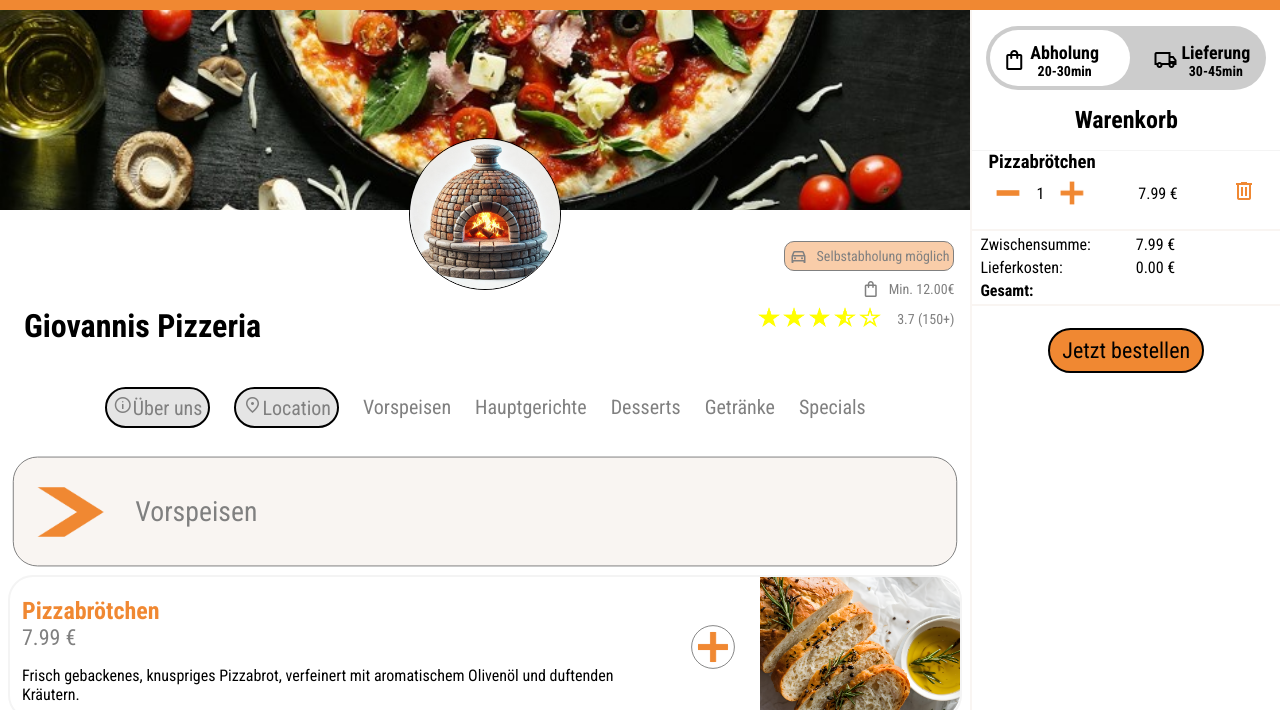
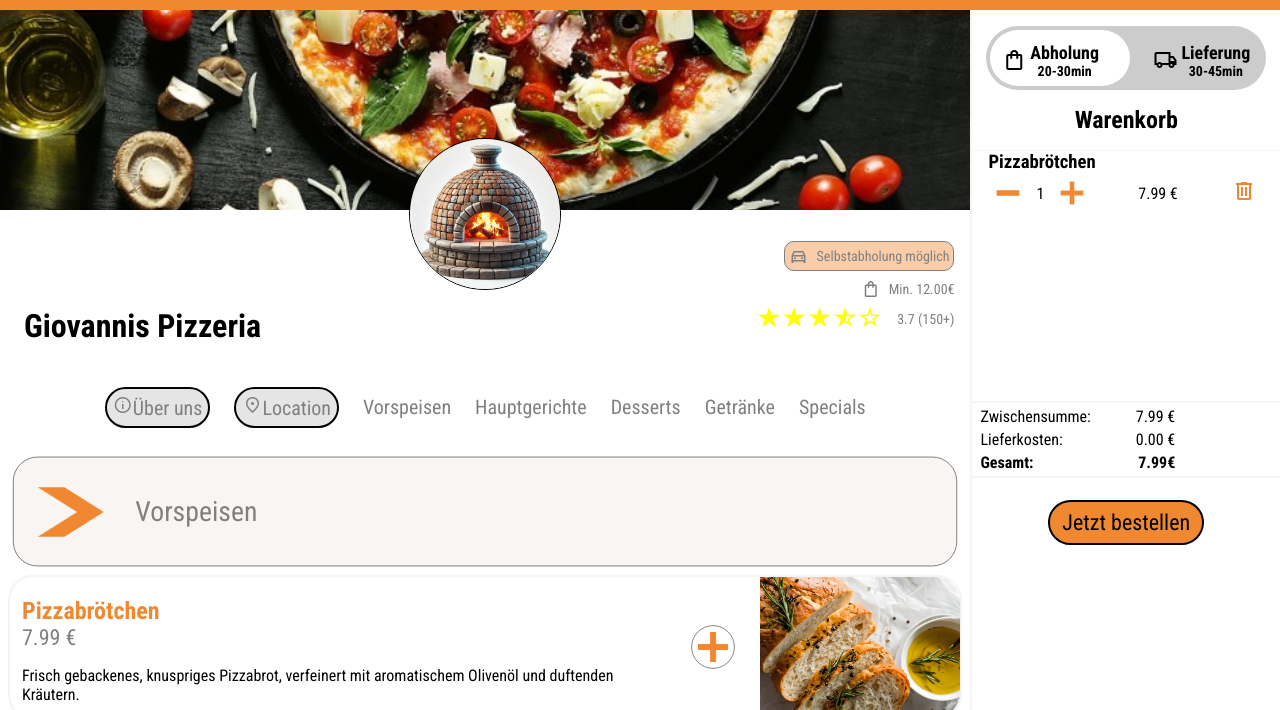
Before and after one commit to MaikeFriz/Food-Order-App, a plain HTML site: page index.html in a window 1280 px wide. Both pictures are taken after a click on the picture 713 px from the left and 736 px from the top of the page. Shown: the part 90-800 px from the top of the page. Drawn offline with nearby package versions, Linux system fonts and the light colour scheme; some icons are missing.

Commit message:
13.12.24 20:00PM

```diff
--- a/script/basket.js
+++ b/script/basket.js
@@ -124,36 +124,43 @@ function templateDisplaySpecials(indexSpecial) {
 }
 
 function renderBasket() {
-    let basket = document.getElementById('display_content_basket');
-    let subtotalDiv = document.getElementById('subtotal');
+    const basket = document.getElementById('display_content_basket');
+    const subtotalDiv = document.getElementById('subtotal');
+    const deliveryCostsDiv = document.getElementById('delivery_costs');
+    const slider = document.getElementById('swich_input');
+    const totalRef = document.getElementById('total');
+
     let subtotal = 0;
-    let deliveryCosts = document.getElementById('delivery_costs');
-    let slider = document.getElementById('swich_input');
+    let deliveryCosts = 0;
+    let total = 0;
 
-    basket.innerHTML = "";
+    basket.innerHTML = '';
 
     if (myBasket.length === 0) {
-        subtotalDiv.innerHTML = `<p>0.00 €</p>`
+      subtotalDiv.innerHTML = '<p>0.00 €</p>';
       basket.innerHTML = `
         <div class="message_basket_empty">
           <span class="material-symbols-outlined">shopping_basket</span>
           <p class="message_basket_empty"><i>Ihr Warenkorb ist leer. <br> Fügen Sie Ihre Bestellung hinzu.</i></p>
         </div>
-        `
+      `;
     } else {
       for (let indexBasket = 0; indexBasket < myBasket.length; indexBasket++) {
-            let dish = myBasket[indexBasket];
-            let totalPrice = dish.price * dish.amount;
+        const dish = myBasket[indexBasket];
+        const totalPrice = dish.price * dish.amount;
         subtotal += totalPrice;
-            subtotalDiv.innerHTML = `<p>${subtotal.toFixed(2)} €</p>`
+        subtotalDiv.innerHTML = `<p>${subtotal.toFixed(2)} €</p>`;
         basket.innerHTML += templateDisplayBasket(dish, indexBasket, totalPrice);
       }
 
-        if (slider.checked){
-            deliveryCosts.innerHTML = `<p>5.99 €</p>`;
-        } else {
-            deliveryCosts.innerHTML = `<p>0.00 €</p>`;
+      if (slider.checked) {
+        deliveryCosts = 5.99;
       }
+
+      total = subtotal + deliveryCosts;
+      totalRef.innerHTML = `<p><strong>${total.toFixed(2)}€</strong></p>`;
+
+      deliveryCostsDiv.innerHTML = `<p>${deliveryCosts.toFixed(2)} €</p>`;
     }
   }
 
--- a/script/basket_mobile.js
+++ b/script/basket_mobile.js
@@ -17,9 +17,16 @@ function templateBasketOverlay() {
         </div>
         <div id="display_content_basket_overlay" class="display_content_basket_overlay"></div>
         <div class="basket_total_cost_calculation">
-            <p>Zwischensumme:</p>
-            <p>Lieferkosten:</p>
-            <p><strong>Gesamt:</strong></p>
+            <div>
+                <p>Zwischensumme:</p>
+                <p>Lieferkosten:</p>
+                <p><strong>Gesamt:</strong></p>
+            </div>
+            <div class="text_align_end">
+                <p id="subtotal"></p>
+                <p id="delivery_costs"></p>
+                <p id="total"></p>
+            </div>
         </div>
         <div class="order_button_div">
             <p class="order_button">Jetzt bestellen</p>
--- a/style/basket_style.css
+++ b/style/basket_style.css
@@ -23,6 +23,28 @@
     width: 100%;
     height: 400px;
     padding-top: 16px;
+}
+.display_content_basket{
+    height: 250px;
+    overflow-y: scroll;
+}
+.display_content_basket::-webkit-scrollbar {
+    width: 12px;
+    max-height: 550px;
+}
+
+.display_content_basket::-webkit-scrollbar-track {
+    box-shadow: inset 0 0 5px #f08832;
+    border-radius: 10px;
+}
+
+.display_content_basket::-webkit-scrollbar-thumb {
+    background: #f08832;
+    border-radius: 10px;
+}
+
+.display_content_basket::-webkit-scrollbar-thumb:hover {
+    background: #f0873283;
 }
 .basket_item_in_line {
     display: flex;
```
Lines whose indentation alone changed are shown as unchanged.
